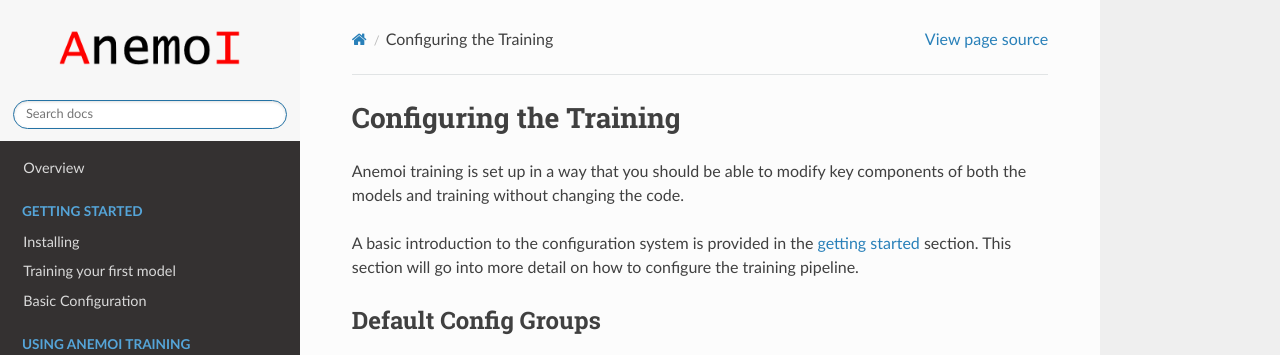
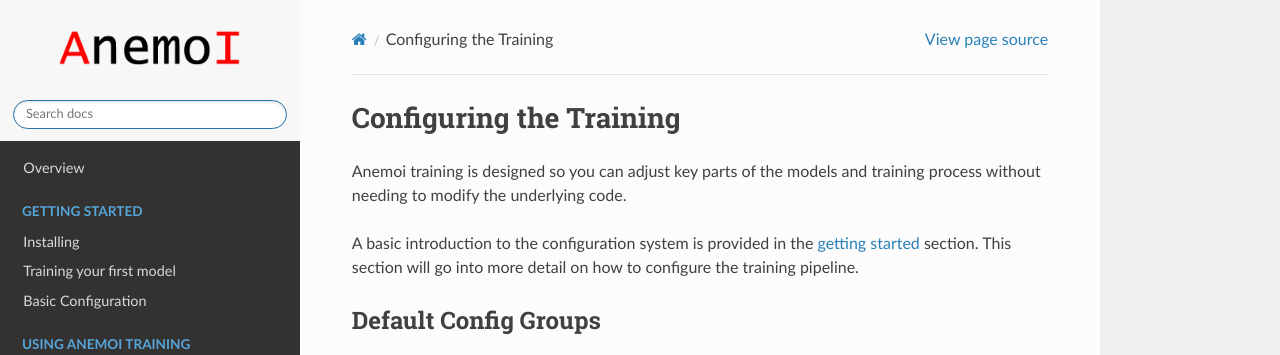
Before and after one commit to ecmwf/anemoi-training, a Sphinx documentation site: the page built from docs/user-guide/configuring.rst, in a window 1280 px wide and 1378 px high. Shown: the top 355 px of the window. Built offline with Sphinx 7.4.7 and the Read the Docs theme 2.0.0, drawn with Linux system fonts in a browser that asks for light colours; the version number could not be read and is left out.

Commit message:
docs: rephrase intro to config

```diff
--- a/docs/user-guide/configuring.rst
+++ b/docs/user-guide/configuring.rst
@@ -2,8 +2,8 @@
  Configuring the Training
 ##########################
 
-Anemoi training is set up in a way that you should be able to modify key
-components of both the models and training without changing the code.
+Anemoi training is designed so you can adjust key parts of the models
+and training process without needing to modify the underlying code.
 
 A basic introduction to the configuration system is provided in the
 `getting started <start/hydra-intro>`_ section. This section will go
```
